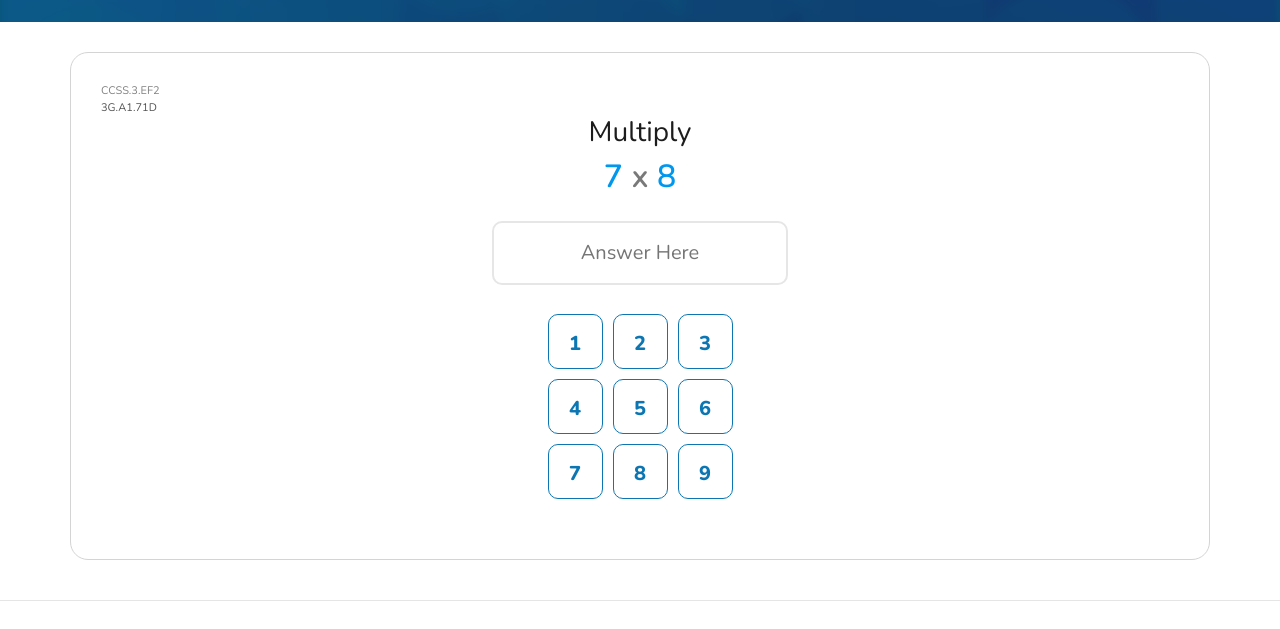
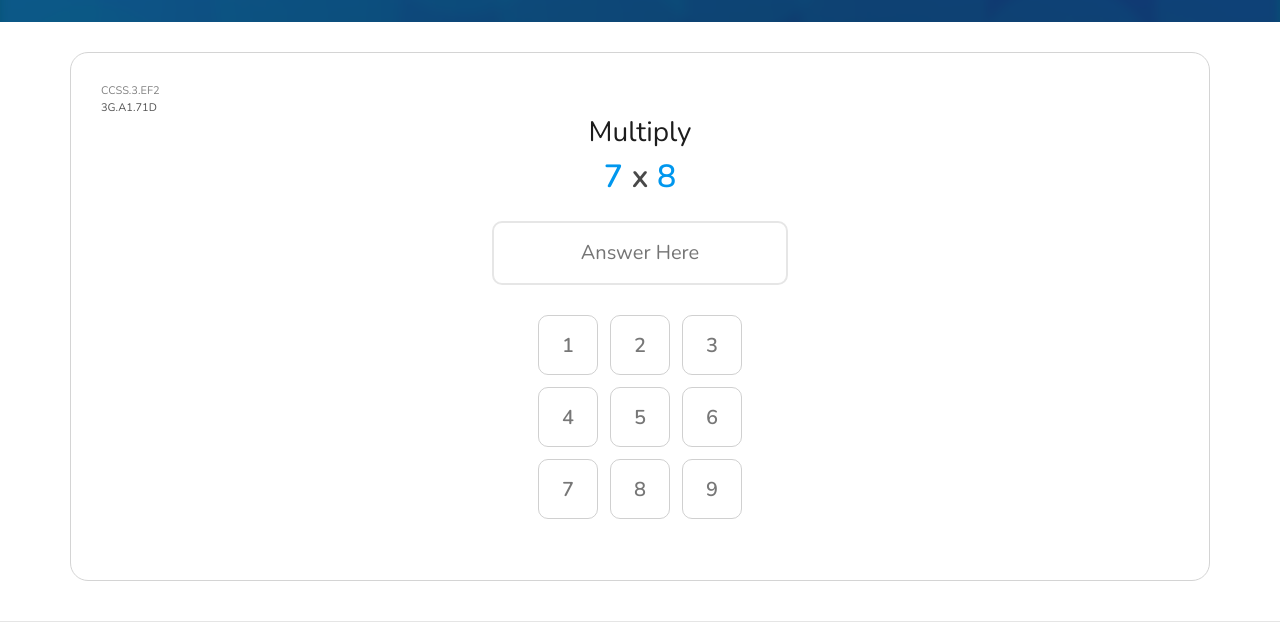
Before and after one commit to mastari/okayfive-design, a plain HTML site: page index.html in a window 1280 px wide. Shown: the part 146-775 px from the top of the page. Drawn offline with nearby package versions, Linux system fonts and the light colour scheme.

Commit message:
spacefix

```diff
--- a/index.html
+++ b/index.html
@@ -79,7 +79,9 @@
           <h3 class="student-quiz-arithmeticproblem-info">
             Multiply
           </h3>
-          <h2 class="student-quiz-arithmeticproblem-problem">7 <span style="color:rgb(121, 121, 121)">x</span> 8</h2>
+          <h2 class="student-quiz-arithmeticproblem-problem">
+            7 <span style="color:rgb(73, 73, 73)">x</span> 8
+          </h2>
           <div class="student-quiz-arithmeticproblem-answer">
             <form action="#submitanswer">
               <input
@@ -88,7 +90,7 @@
                 placeholder="Answer Here"
               />
             </form>
-            <br/>
+            <br />
             <div class="container student-quiz-padwidget">
               <div class="row justify-content-center">
                 <a href="#1"><div class="student-quiz-padwidget-key">1</div></a>
@@ -96,25 +98,29 @@
                 <a href="#3"><div class="student-quiz-padwidget-key">3</div></a>
               </div>
               <div class="row justify-content-center">
-                <a href="#1"><div class="student-quiz-padwidget-key">4</div></a>
-                <a href="#2"><div class="student-quiz-padwidget-key">5</div></a>
-                <a href="#3"><div class="student-quiz-padwidget-key">6</div></a>
+                <a href="#4"><div class="student-quiz-padwidget-key">4</div></a>
+                <a href="#5"><div class="student-quiz-padwidget-key">5</div></a>
+                <a href="#6"><div class="student-quiz-padwidget-key">6</div></a>
               </div>
               <div class="row justify-content-center">
-                <a href="#1"><div class="student-quiz-padwidget-key">7</div></a>
-                <a href="#2"><div class="student-quiz-padwidget-key">8</div></a>
-                <a href="#3"><div class="student-quiz-padwidget-key">9</div></a>
+                <a href="#7"><div class="student-quiz-padwidget-key">7</div></a>
+                <a href="#8"><div class="student-quiz-padwidget-key">8</div></a>
+                <a href="#9"><div class="student-quiz-padwidget-key">9</div></a>
               </div>
             </div>
           </div>
         </div>
       </div>
-      <br/>
-      <hr/>
+      <br />
+      <hr />
       <div class="container student-quiz-understandcontainer">
         <h4 class="student-quiz-understanding-title">Multiplying 5 and 3,</h4>
         <div>
-          For this evaluation engine, we need to develop an api that create an object based step by step array, in which it can take in the parameters of the problem and analyze the general cases, the special cases, and everything in between to give the student understanding that 0 x 5 or 1 x 5 is easier than 5 x 5 for an inherent reason.
+          For this evaluation engine, we need to develop an api that create an
+          object based step by step array, in which it can take in the
+          parameters of the problem and analyze the general cases, the special
+          cases, and everything in between to give the student understanding
+          that 0 x 5 or 1 x 5 is easier than 5 x 5 for an inherent reason.
         </div>
       </div>
     </div>
--- a/styles/_student-quiz.scss
+++ b/styles/_student-quiz.scss
@@ -51,12 +51,12 @@
 }
 
 .student-quiz-understand-title {
-color:rgb(34, 34, 34);
-text-align: center;
+  color: rgb(34, 34, 34);
+  text-align: center;
 }
 
 .student-quiz-understand-subtitle {
-  color:rgb(255, 145, 0);
+  color: rgb(255, 145, 0);
   text-align: center;
 }
 
@@ -65,13 +65,13 @@ text-align: center;
 }
 
 .student-quiz-padwidget-key {
-  width:55px;
-  height:55px;
-  border:1px solid rgb(12, 118, 179);
-  border-radius:10px;
-  font-weight: 800;
+  width: 60px;
+  height: 60px;
+  border: 1px solid rgba(182, 182, 182, 0.644);
+  border-radius: 10px;
+  font-weight: 600;
   font-size: 20px;
-  padding-top:14px;
-  margin:5px;
-  color: rgb(12, 118, 179);
+  padding-top: 15px;
+  margin: 6px;
+  color: rgb(119, 119, 119);
 }
```
Also changed, not shown: styles/main.css, 1 other file.
